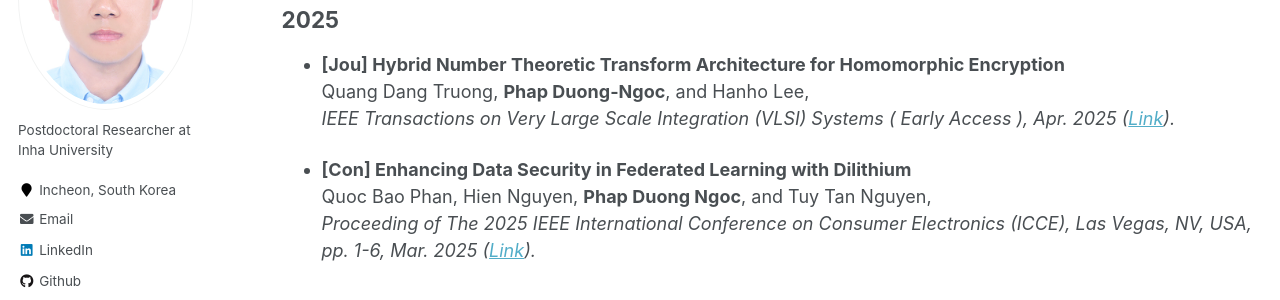
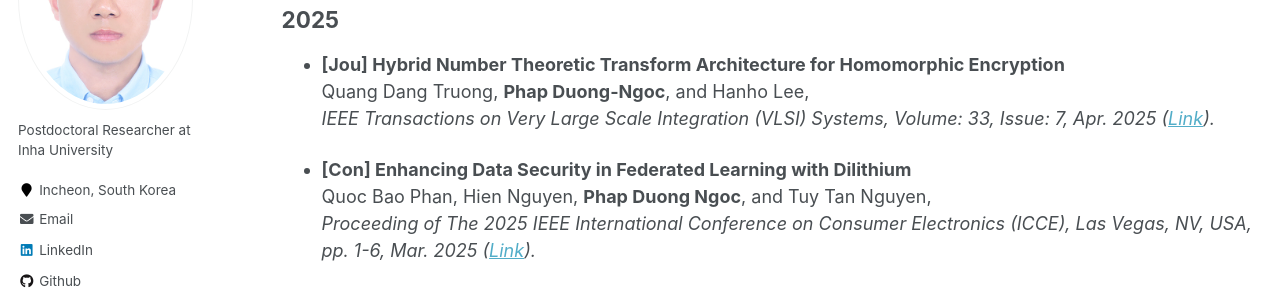
Before and after one commit to phapdn/phapdn.github.io, a Jekyll site: the page built from _pages/publications.md, in a window 1280 px wide and 900 px high. Shown: the part 230-530 px from the top of the window. Built offline with Jekyll 4.4.1, drawn with Linux system fonts in a browser that asks for light colours; some web fonts are replaced.

Commit message:
Update publications.md

```diff
--- a/_pages/publications.md
+++ b/_pages/publications.md
@@ -11,7 +11,7 @@ Publication names: Phap Duong-Ngoc; Phap Ngoc Duong; Duong Ngoc Phap
 
 * **[Jou] Hybrid Number Theoretic Transform Architecture for Homomorphic Encryption**
   Quang Dang Truong, **Phap Duong-Ngoc**, and Hanho Lee,
-  *IEEE Transactions on Very Large Scale Integration (VLSI) Systems ( Early Access ), Apr. 2025 (<a href="https://ieeexplore.ieee.org/abstract/document/10948417">Link</a>).*
+  *IEEE Transactions on Very Large Scale Integration (VLSI) Systems, Volume: 33, Issue: 7, Apr. 2025 (<a href="https://ieeexplore.ieee.org/abstract/document/10948417">Link</a>).*
 
 * **[Con] Enhancing Data Security in Federated Learning with Dilithium**
   Quoc Bao Phan, Hien Nguyen, **Phap Duong Ngoc**, and Tuy Tan Nguyen,
```
